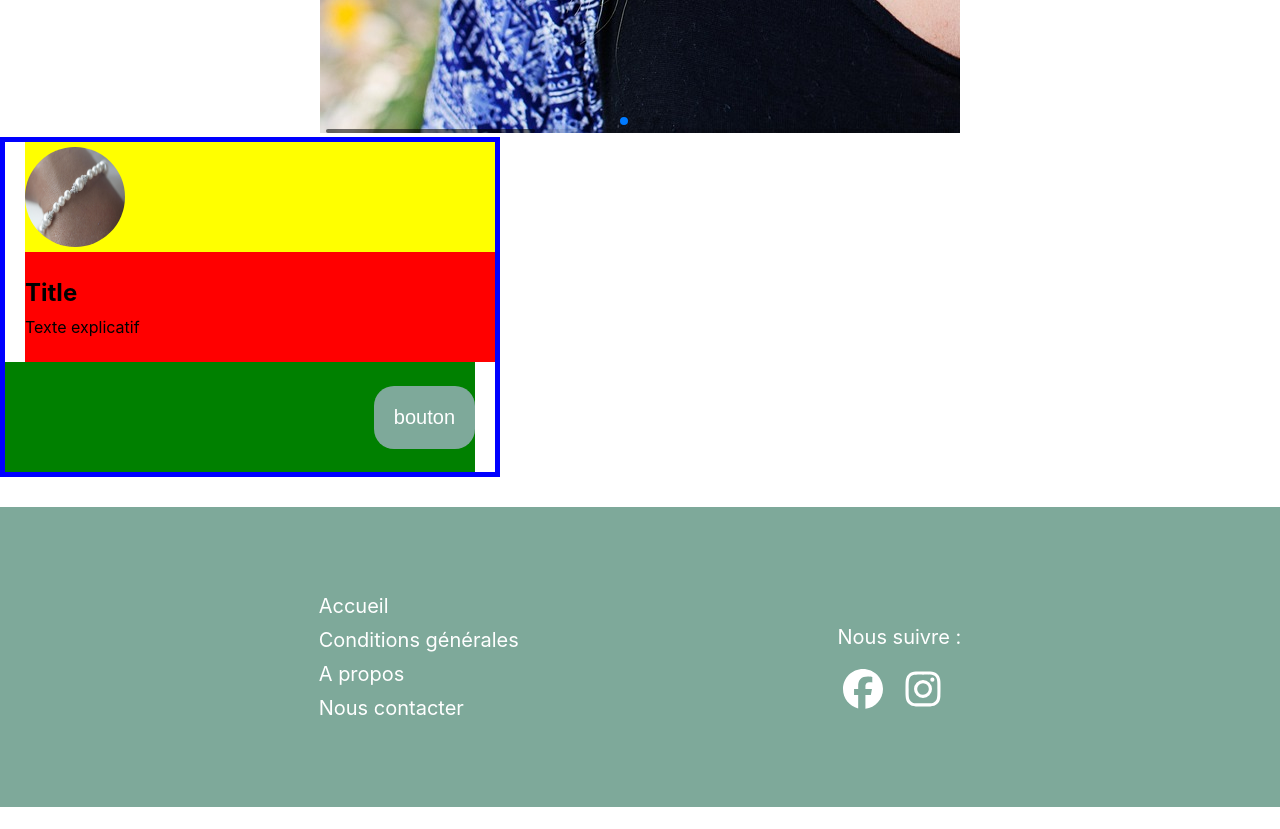
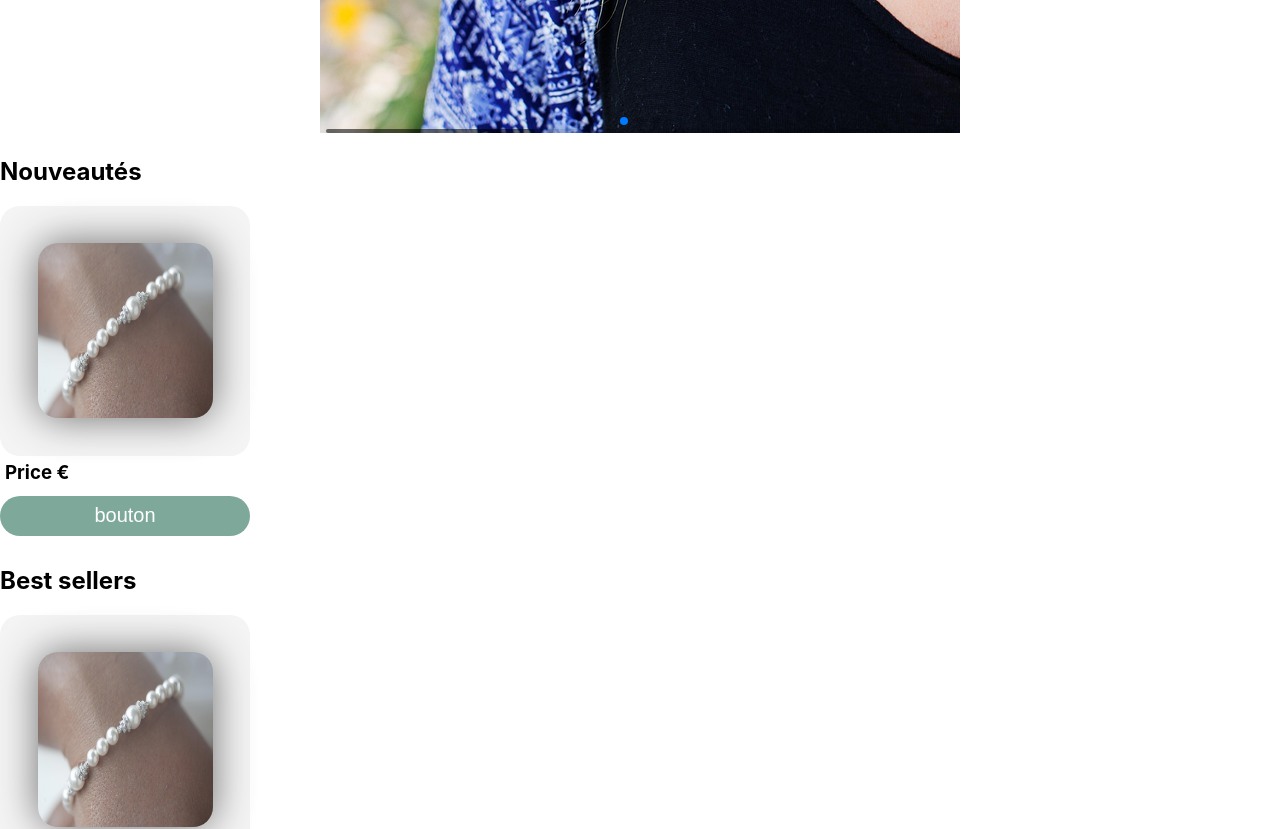
Before and after one commit to Florian77000/imaginarium-frontend, a Next.js app: page / in a window 1280 px wide. Shown: the part 980-1809 px from the top of the page. Before the commit the page ends 1787 px from the top, so only its background shows below. Built offline with nearby package versions, Linux system fonts and the light colour scheme.

Commit message:
refonte du css piur ajout best sellers et nouveautés

```diff
--- a/components/CardHero.js
+++ b/components/CardHero.js
@@ -6,9 +6,8 @@ export default function CardHero () {
             <div className={styles.imgCard}>
                 <img className={styles.img} src='./bracelet.jpg' ></img>
             </div>
-            <div className={styles.textCard}>
-                <h2 className={styles.text}>Title</h2>
-                <p className={styles.text}>Texte explicatif</p>
+            <div className={styles.priceCard}>
+                <h3 className={styles.price}>Price €</h3>
             </div>
             <div className={styles.btnCard}>
                 <button className={styles.btn}>bouton</button>
--- a/components/Home.js
+++ b/components/Home.js
@@ -1,7 +1,7 @@
 import styles from '../styles/Home.module.css';
 import Header from "./header/header";
 import Footer from "./Footer";
-import Hero from "./CardHero";
+import CardHero from "./CardHero";
 import { Swiper, SwiperSlide } from 'swiper/react';
 import { Navigation,Pagination, Scrollbar, A11y } from 'swiper/modules';
 
@@ -31,7 +31,14 @@ export default function Home() {
         </div>
       </main>
       <section>
-        <Hero />
+        <div className={styles.title}>
+          <h2>Nouveautés</h2>
+        </div>
+        <CardHero />
+        <div className={styles.title}>
+          <h2>Best sellers</h2>
+        </div>
+        <CardHero />
       </section>
       <Footer />
 
--- a/pages/formAddCard.js
+++ b/pages/formAddCard.js
@@ -2,7 +2,6 @@ import {useState} from 'react';
 
 
 export default function AddCard () {
-     const [title, setTitle] = useState('');
      const [famille, setFamille] = useState('');
      const [matiere, setMatiere] = useState('');
      const [photo, setPhoto] = useState('');
@@ -18,11 +17,10 @@ export default function AddCard () {
     return (
     <div>
         <div>
-            <input placeholder='titre' onChange={(e) => setTitle(e.target.value)} value={title} />
             <input placeholder='photo' onChange={(e) => setPhoto(e.target.value)} value={photo} />
             <input placeholder='Famille' onChange={(e) => setFamille(e.target.value)} value={famille} />
             <input placeholder='Matiere' onChange={(e) => setMatiere(e.target.value)} value={matiere} />
-            <input placeholder='prix' onChange={(e) => setPrice(e.target.value)} value={price} />
+            <input placeholder='Prix' onChange={(e) => setPrice(e.target.value)} value={price} />
         </div>
         <div>
             <button onClick ={() => sendForm()}>Ajouter au panier</button>
--- a/styles/Card.module.css
+++ b/styles/Card.module.css
@@ -1,53 +1,45 @@
 .main {
-    border: 5px solid blue;
     height: 340px;
-    width: 500px;
+    width: 250px;
 }
 
 .imgCard {
     display: flex;
     align-items: center;
-    background-color: yellow;
-    height: 110px;
-    margin-left: 20px;
+    justify-content: center;
+    height: 250px;
+      background-color: rgb(244, 244, 244);
+      border-radius: 20px;
 }
 
 .img {
-    width: 100px;
-    height: 100px;
-    border-radius: 100px;
+    width: 70%;
+    height: 70%;
+    border-radius: 20px;
+    opacity: 90%;
+    filter: drop-shadow(0px 0px 20px #5e5e5e);
 }
 
-.textCard {
+.priceCard {
     display: flex;
-    flex-direction: column;
-    justify-content: center;
-    gap: 10px;
-    background-color: red;
-     height: 110px;
-     margin-left: 20px;
+    height: 40px;
 }
 
-.title {
-    margin: 0;
-}
-
-.text {
-    margin: 0;
+.price{
+    margin: 5px;
 }
 
 .btnCard {
-    background-color: green;
     display: flex;
-    justify-content: end;
+    justify-content: center;
     align-items: center;
-    height: 110px;
-    margin-right: 20px;
+    height: 40px;
 }
 
 .btn {
     background-color: #7ea99a;
-    padding: 20px;
+    width: 100%;
+    height: 100%;
     font-size: 20px;
     color: white;
     border: none;
```
